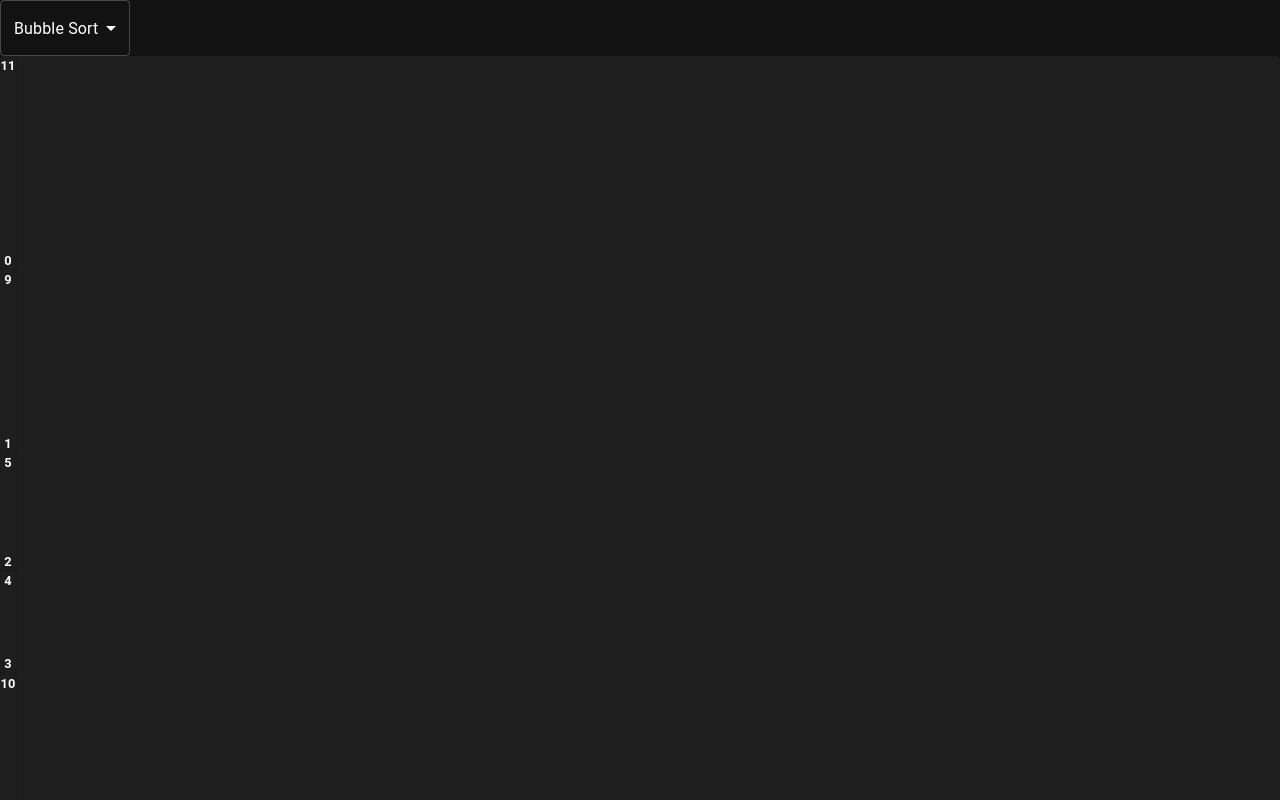
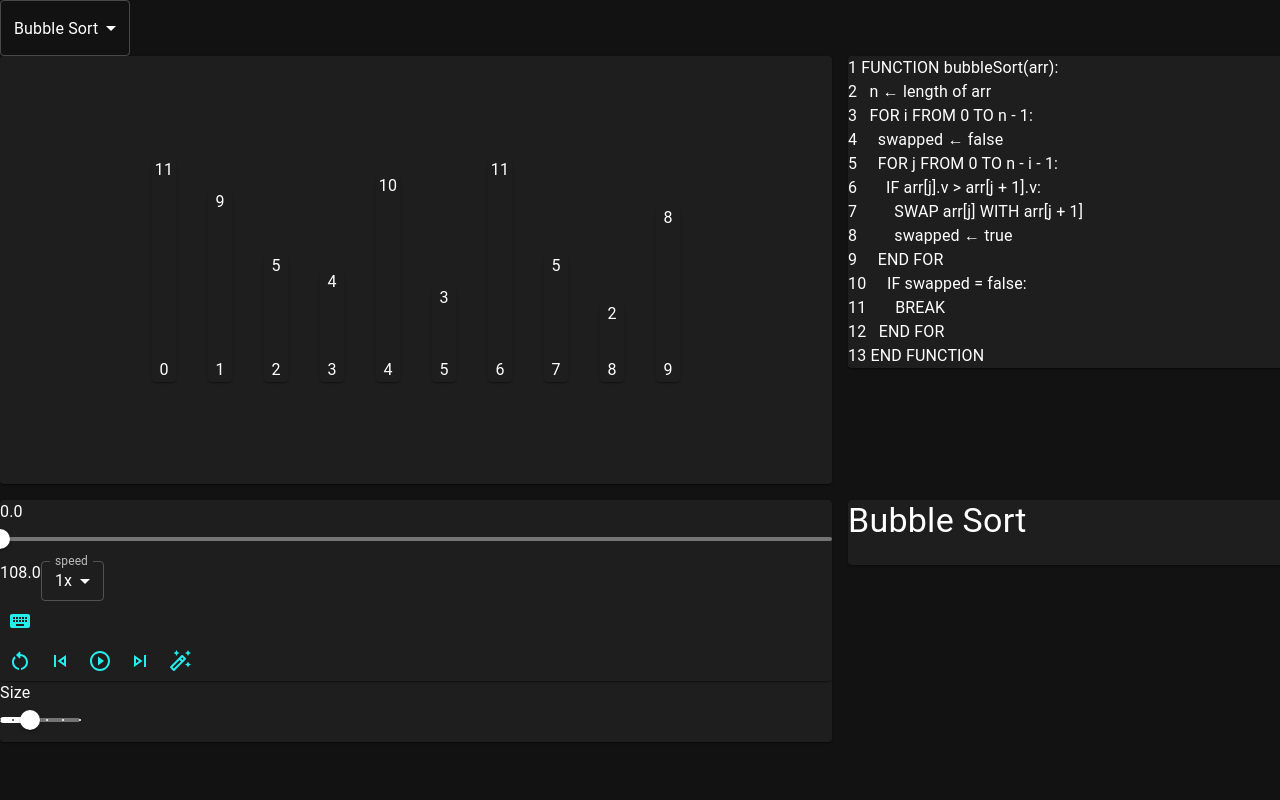
Before and after one commit to darkk-shadow/algorithm-visualizer, a React (Vite) app: page / in a window 1280 px wide. Shown: the top 800 px of the page. Built offline with nearby package versions, Linux system fonts and the light colour scheme.

Commit message:
Add grid

```diff
--- a/src/App.scss
+++ b/src/App.scss
@@ -18,3 +18,28 @@ body,
   padding: 0;
   height: 100%;
 }
+
+.app {
+  display: grid;
+  grid-template-rows: auto 1fr;
+}
+
+.display{
+  display: grid;
+  grid-auto-flow: column;
+  align-items: end;
+  gap: 2em;
+  place-content: center;
+}
+
+.bar{
+  width: 1.5em;
+  text-align: center;
+}
+
+.body {
+  display: grid;
+  grid-template-columns: 65% 35%;
+  grid-template-rows: 75% 25%;
+  gap: 1em;
+}
--- a/src/comps/Bar.jsx
+++ b/src/comps/Bar.jsx
@@ -5,22 +5,17 @@ const Bars = (p) => {
     <Paper
       className="bar"
       id={`b${p.id}`}
-      style={{
-        width: "1em",
-        textAlign: "center",
-      }}
     >
-      <Typography style={{ fontSize: "0.8em", fontWeight: "bold" }}>
+      <Typography>
         {p.val}
         </Typography>
 
       <Box
         style={{
-          fontSize: "1rem",
           height: `${p.val}em`,
         }}
       ></Box>
-      <Typography style={{ fontSize: "0.8em", fontWeight: "bold" }}>{p.id}</Typography>
+      <Typography>{p.id}</Typography>
     </Paper>
   );
 };
```
